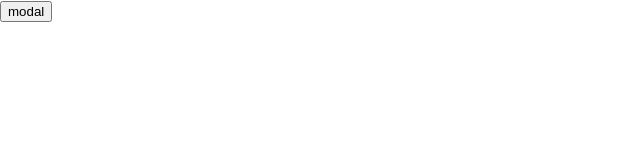
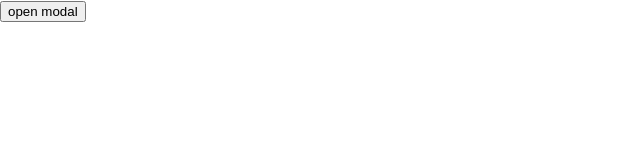
Before and after one commit to kostyakostya61/gatsby-site, a React (Create React App) app in the folder frontend/: page / in a window 1280 px wide. Shown: the top 160 px of the page, without its empty margins (0-640 px from the left). Built offline with nearby package versions, Linux system fonts and the light colour scheme.

Commit message:
my work on today

```diff
--- a/frontend/src/App.js
+++ b/frontend/src/App.js
@@ -3,11 +3,21 @@ import Modal from './components/modal';
 import Container from './Container';
 
 function App() {
-  const [modalActive, setModalActive] = useState(true);
+  // const [modalActive, setModalActive] = useState(true);
+  const [isOpen, setIsOpen] = useState(false);
+  const handleCloseModal = () => {
+    setIsOpen(false);
+  };
   return (
+    // <div>
+    //   <button onClick={() => setModalActive(false)}>modal</button>
+    //   <Modal active={modalActive} setActive={setModalActive} />
+    // </div>
     <div>
-      <button onClick={() => setModalActive(false)}>modal</button>
-      <Modal active={modalActive} setActive={setModalActive} />
+
+        <button onClick={() => setIsOpen(true)}>open modal</button>
+        {isOpen && <Modal isClosed={isOpen} onClose={handleCloseModal} />}
+
     </div>
   );
 }
--- a/frontend/src/components/modal.js
+++ b/frontend/src/components/modal.js
@@ -1,12 +1,15 @@
-import React from 'react';
+import React, { useState } from 'react';
 import style from './modal.module.scss';
 
-function Modal({active, setActive}) {
+// onClick={()=>setActive(false)}
+//
+
+function Modal(onClose) {
   return (
-    <div className={ active ? style.modal.active : style.modal } onClick={()=>setActive(false)}>
-      <div className={style.content} onClick={e => e.stopPropagation()}></div>
+    <div className={style.modal} >
+      <div className={style.content}></div>
     </div>
   );
 }
 
-export default Modal
+export default Modal;
```
Also changed, not shown: 1 other file (tests, documents, lock files or other folders).
